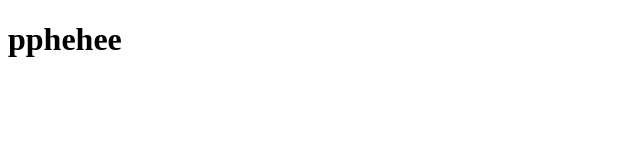
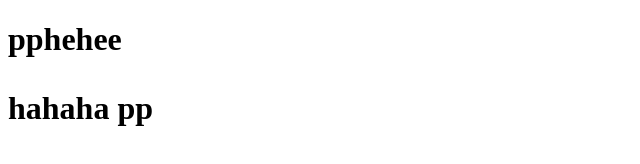
Before and after one commit to DarkApricot/DarkApricot.github.io, a plain HTML site: page darkapricot.github.io.html in a window 1280 px wide. Shown: the whole page, without its empty margins (0-640 px from the left). Drawn offline with Linux system fonts and the light colour scheme.

Commit message:
update name

```diff
--- a/Portfolio.html
+++ b/darkapricot.github.io.html
@@ -5,6 +5,7 @@
 <title>Portfolio</title>
 </head>
 	<h1> pphehee <h1>
+		<p>hahaha pp</p>
 <body>
 </body>
 </html>
```
